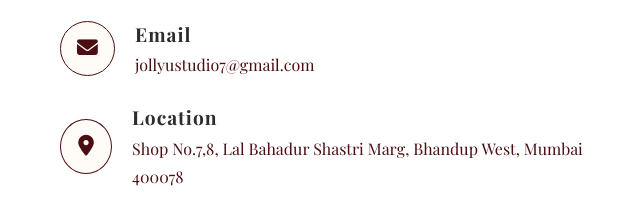
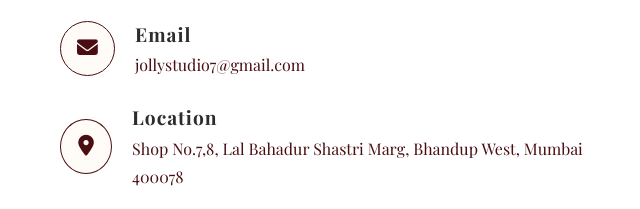
Before and after one commit to Anuj-Gaud/jollystudio, a plain HTML site: page index.html in a window 1280 px wide. Shown: the part 4443-4652 px from the top of the page, 0-640 px from the left. Drawn offline with nearby package versions, Linux system fonts and the light colour scheme; a web font is replaced by a local one.

Commit message:
changed the email to jollystudio

```diff
--- a/index.html
+++ b/index.html
@@ -1070,7 +1070,7 @@
                     </div>
                     <a href="mailto:jollystudio7@gmail.com" style="text-decoration: none; display: flex; align-items: center; margin-bottom: 20px; cursor: pointer; transition: 0.3s ease;">
                         <div class="contact-icon"><i class="fas fa-envelope"></i></div>
-                        <div><h4 style="margin: 0; font-size: 1.2rem; color: var(--text-dark);">Email</h4><p style="margin: 0; color: #4a0e12;">jollyustudio7@gmail.com</p></div>
+                        <div><h4 style="margin: 0; font-size: 1.2rem; color: var(--text-dark);">Email</h4><p style="margin: 0; color: #4a0e12;">jollystudio7@gmail.com</p></div>
                     </a>
                     <a href="https://maps.google.com/?q=Shop+No.7,8,+Lal+Bahadur+Shastri+Marg,+behind+Bus+stop,+Valmik+Nagar,+Bhandup+West,+Mumbai,+Maharashtra+400078" target="_blank" style="text-decoration: none; display: flex; align-items: center; margin-bottom: 20px; cursor: pointer; transition: 0.3s ease;">
                         <div class="contact-icon"><i class="fas fa-map-marker-alt"></i></div>
```
